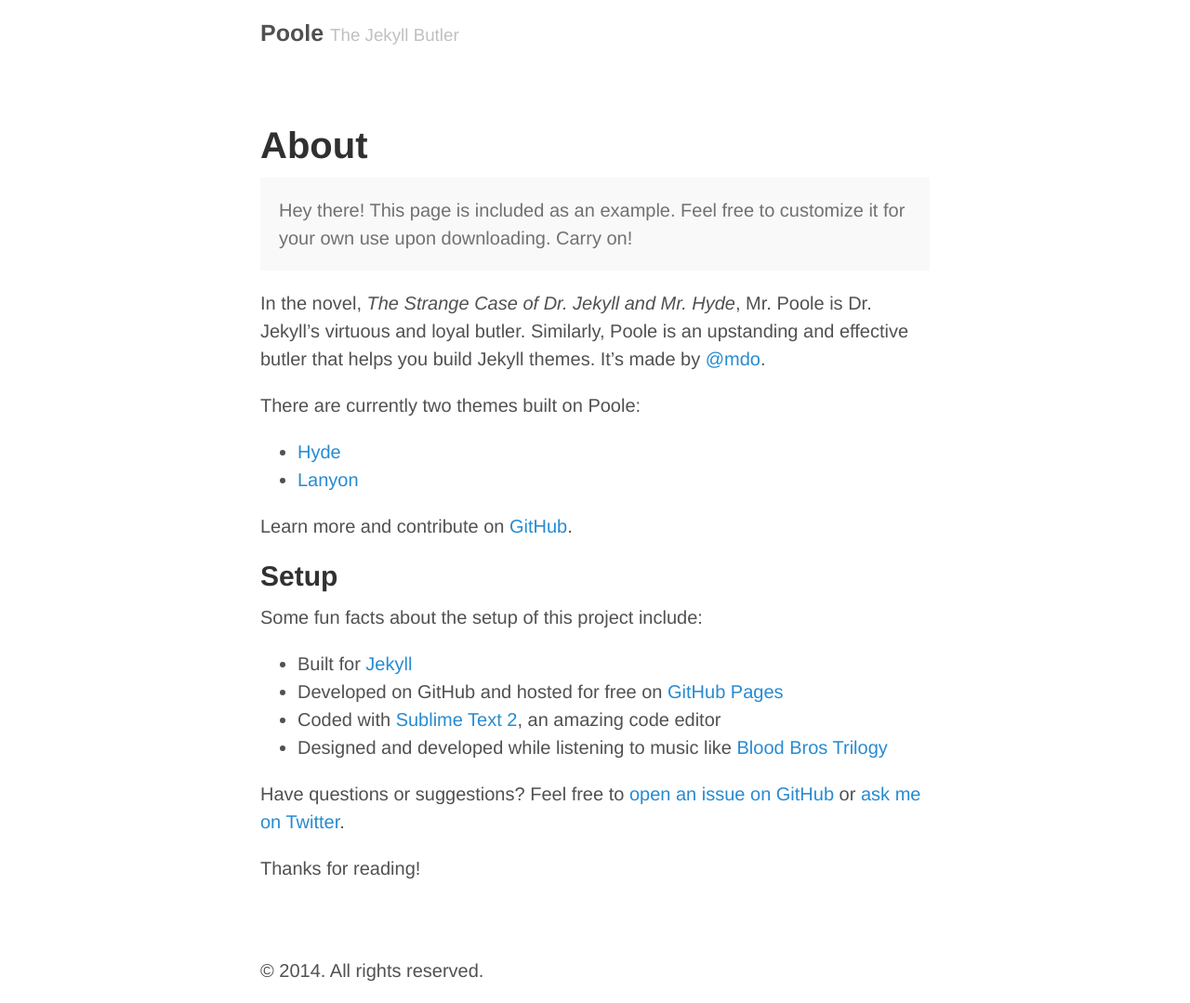
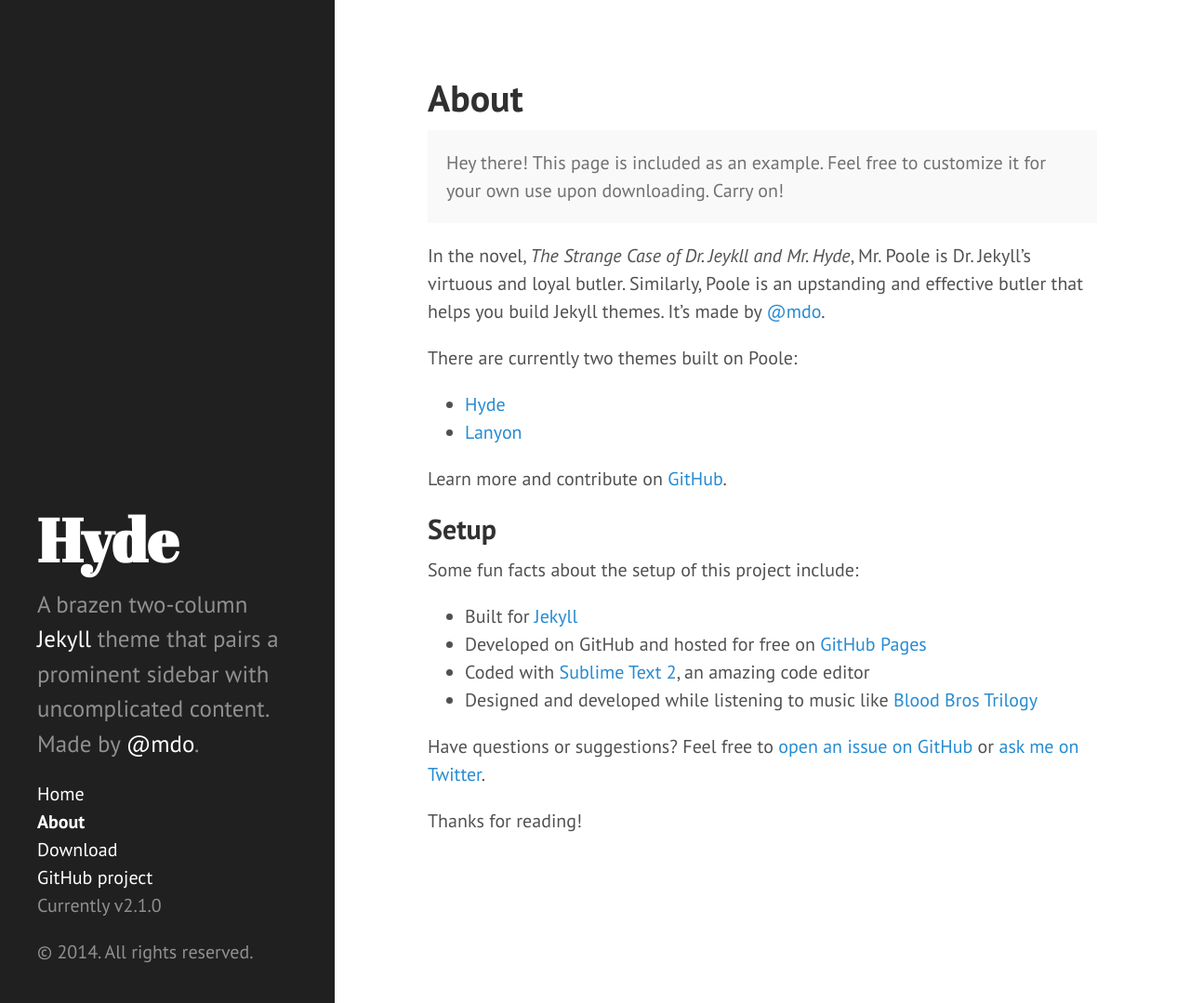
Before and after one commit to electroflame/electroflame.github.io, a Jekyll site: the page built from about.md, in a window 1280 px wide and 1079 px high. Shown: the whole window at 93% size. Built offline with Jekyll 4.4.1, drawn with Linux system fonts in a browser that asks for light colours; Markdown is read by kramdown in place of the engine named in the settings.

Commit message:
Import Hyde.

```diff
--- /dev/null
+++ b/CNAME
@@ -0,0 +1 @@
+hyde.getpoole.com
--- a/_config.yml
+++ b/_config.yml
@@ -6,17 +6,20 @@
 permalink:        pretty
 
 # Setup
-title:            Poole
-tagline:          The Jekyll Butler
-url:              http://getpoole.com
-paginate:         1
+title:            Hyde
+tagline:          'A Jekyll theme'
+description:      'A brazen two-column <a href="http://jekyllrb.com" target="_blank">Jekyll</a> theme that pairs a prominent sidebar with uncomplicated content. Made by <a href="https://twitter.com/mdo" target="_blank">@mdo</a>.'
+url:              http://hyde.getpoole.com
 baseurl:          /
+
 author:
-  name:           Mark Otto
+  name:           'Mark Otto'
   url:            https://twitter.com/mdo
-  email:          markdotto@gmail.com
+
+paginate:         5
 
 # Custom vars
-version:          1.0.0
+version:          2.1.0
+
 github:
-  repo:           https://github.com/poole/poole
+  repo:           https://github.com/poole/hyde
--- a/_includes/head.html
+++ b/_includes/head.html
@@ -1,5 +1,6 @@
 <head>
   <link href="http://gmpg.org/xfn/11" rel="profile">
+  <meta http-equiv="X-UA-Compatible" content="IE=edge">
   <meta http-equiv="content-type" content="text/html; charset=utf-8">
 
   <!-- Enable responsiveness on mobile devices-->
@@ -16,11 +17,13 @@
   <!-- CSS -->
   <link rel="stylesheet" href="{{ site.baseurl }}public/css/poole.css">
   <link rel="stylesheet" href="{{ site.baseurl }}public/css/syntax.css">
+  <link rel="stylesheet" href="{{ site.baseurl }}public/css/hyde.css">
+  <link rel="stylesheet" href="http://fonts.googleapis.com/css?family=PT+Sans:400,400italic,700|Abril+Fatface">
 
   <!-- Icons -->
-  <link rel="apple-touch-icon-precomposed" sizes="144x144" href="{{ site.baseurl }}public/apple-touch-icon-precomposed.png">
-  <link rel="shortcut icon" href="{{ site.baseurl }}public/favicon.ico">
+  <link rel="apple-touch-icon-precomposed" sizes="144x144" href="{{ site.baseurl }}public/apple-touch-icon-144-precomposed.png">
+                                 <link rel="shortcut icon" href="{{ site.baseurl }}public/favicon.ico">
 
   <!-- RSS -->
-  <link rel="alternate" type="application/rss+xml" title="RSS" href="{{ site.baseurl }}atom.xml">
+  <link rel="alternate" type="application/rss+xml" title="RSS" href="/atom.xml">
 </head>
--- /dev/null
+++ b/_includes/sidebar.html
@@ -0,0 +1,36 @@
+<div class="sidebar">
+  <div class="container sidebar-sticky">
+    <div class="sidebar-about">
+      <h1>
+        <a href="{{ site.baseurl }}">
+          {{ site.title }}
+        </a>
+      </h1>
+      <p class="lead">{{ site.description }}</p>
+    </div>
+
+    <nav class="sidebar-nav">
+      <a class="sidebar-nav-item{% if page.url == site.baseurl %} active{% endif %}" href="{{ site.baseurl }}">Home</a>
+
+      {% comment %}
+        The code below dynamically generates a sidebar nav of pages with
+        `layout: page` in the front-matter. See readme for usage.
+      {% endcomment %}
+
+      {% assign pages_list = site.pages %}
+      {% for node in pages_list %}
+        {% if node.title != null %}
+          {% if node.layout == "page" %}
+            <a class="sidebar-nav-item{% if page.url == node.url %} active{% endif %}" href="{{ node.url }}">{{ node.title }}</a>
+          {% endif %}
+        {% endif %}
+      {% endfor %}
+
+      <a class="sidebar-nav-item" href="{{ site.github.repo }}/archive/v{{ site.version }}.zip">Download</a>
+      <a class="sidebar-nav-item" href="{{ site.github.repo }}">GitHub project</a>
+      <span class="sidebar-nav-item">Currently v{{ site.version }}</span>
+    </nav>
+
+    <p>&copy; {{ site.time | date: '%Y' }}. All rights reserved.</p>
+  </div>
+</div>
--- a/_layouts/default.html
+++ b/_layouts/default.html
@@ -5,21 +5,10 @@
 
   <body>
 
-    <div class="container content">
-      <div class="masthead">
-        <h3 class="masthead-title">
-          <a href="{{ site.baseurl }}" title="Home">{{ site.title }}</a>
-          <small>{{ site.tagline }}</small>
-        </h3>
-      </div>
+    {% include sidebar.html %}
 
+    <div class="content container">
       {{ content }}
-
-      <div class="footer">
-        <p>
-          &copy; {{ site.time | date: '%Y' }}. All rights reserved.
-        </p>
-      </div>
     </div>
 
   </body>
--- a/_layouts/post.html
+++ b/_layouts/post.html
@@ -14,7 +14,7 @@
     {% for post in site.related_posts limit:3 %}
       <li>
         <h3>
-          <a href="{{ site.baseurl }}{{ post.url }}">
+          <a href="{{ post.url }}">
             {{ post.title }}
             <small>{{ post.date | date_to_string }}</small>
           </a>
--- a/about.md
+++ b/about.md
@@ -7,7 +7,7 @@
   Hey there! This page is included as an example. Feel free to customize it for your own use upon downloading. Carry on!
 </p>
 
-In the novel, *The Strange Case of Dr. Jekyll and Mr. Hyde*, Mr. Poole is Dr. Jekyll's virtuous and loyal butler. Similarly, Poole is an upstanding and effective butler that helps you build Jekyll themes. It's made by [@mdo](https://twitter.com/mdo).
+In the novel, *The Strange Case of Dr. Jeykll and Mr. Hyde*, Mr. Poole is Dr. Jekyll's virtuous and loyal butler. Similarly, Poole is an upstanding and effective butler that helps you build Jekyll themes. It's made by [@mdo](https://twitter.com/mdo).
 
 There are currently two themes built on Poole:
 
@@ -25,6 +25,6 @@
 * Coded with [Sublime Text 2](http://sublimetext.com), an amazing code editor
 * Designed and developed while listening to music like [Blood Bros Trilogy](https://soundcloud.com/maddecent/sets/blood-bros-series)
 
-Have questions or suggestions? Feel free to [open an issue on GitHub](https://github.com/poole/poole/issues/new) or [ask me on Twitter](https://twitter.com/mdo).
+Have questions or suggestions? Feel free to [open an issue on GitHub](https://github.com/poole/issues/new) or [ask me on Twitter](https://twitter.com/mdo).
 
 Thanks for reading!
--- a/atom.xml
+++ b/atom.xml
@@ -6,8 +6,8 @@
 <feed xmlns="http://www.w3.org/2005/Atom">
 
  <title>{{ site.title }}</title>
- <link href="{{ site.url }}{{ site.baseurl }}atom.xml" rel="self"/>
- <link href="{{ site.url }}{{ site.baseurl }}"/>
+ <link href="{{ site.url }}/atom.xml" rel="self"/>
+ <link href="{{ site.url }}/"/>
  <updated>{{ site.time | date_to_xmlschema }}</updated>
  <id>{{ site.url }}</id>
  <author>
@@ -18,7 +18,7 @@
  {% for post in site.posts %}
  <entry>
    <title>{{ post.title }}</title>
-   <link href="{{ site.url }}{{ site.baseurl }}{{ post.url }}"/>
+   <link href="{{ site.url }}{{ post.url }}"/>
    <updated>{{ post.date | date_to_xmlschema }}</updated>
    <id>{{ site.url }}{{ post.id }}</id>
    <content type="html">{{ post.content | xml_escape }}</content>
--- /dev/null
+++ b/public/css/hyde.css
@@ -0,0 +1,249 @@
+/*
+ *  __                  __
+ * /\ \                /\ \
+ * \ \ \___   __  __   \_\ \     __
+ *  \ \  _ `\/\ \/\ \  /'_` \  /'__`\
+ *   \ \ \ \ \ \ \_\ \/\ \_\ \/\  __/
+ *    \ \_\ \_\/`____ \ \___,_\ \____\
+ *     \/_/\/_/`/___/> \/__,_ /\/____/
+ *                /\___/
+ *                \/__/
+ *
+ * Designed, built, and released under MIT license by @mdo. Learn more at
+ * https://github.com/poole/hyde.
+ */
+
+
+/*
+ * Contents
+ *
+ * Global resets
+ * Sidebar
+ * Container
+ * Reverse layout
+ * Themes
+ */
+
+
+/*
+ * Global resets
+ *
+ * Update the foundational and global aspects of the page.
+ */
+
+html {
+  font-family: "PT Sans", Helvetica, Arial, sans-serif;
+}
+@media (min-width: 48em) {
+  html {
+    font-size: 16px;
+  }
+}
+@media (min-width: 58em) {
+  html {
+    font-size: 20px;
+  }
+}
+
+
+/*
+ * Sidebar
+ *
+ * Flexible banner for housing site name, intro, and "footer" content. Starts
+ * out above content in mobile and later moves to the side with wider viewports.
+ */
+
+.sidebar {
+  text-align: center;
+  padding: 2rem 1rem;
+  color: rgba(255,255,255,.5);
+  background-color: #202020;
+}
+@media (min-width: 48em) {
+  .sidebar {
+    position: fixed;
+    top: 0;
+    left: 0;
+    bottom: 0;
+    width: 18rem;
+    text-align: left;
+  }
+}
+
+/* Sidebar links */
+.sidebar a {
+  color: #fff;
+}
+
+/* About section */
+.sidebar-about h1 {
+  color: #fff;
+  margin-top: 0;
+  font-family: "Abril Fatface", serif;
+  font-size: 3.25rem;
+}
+
+/* Sidebar nav */
+.sidebar-nav {
+  margin-bottom: 1rem;
+}
+.sidebar-nav-item {
+  display: block;
+}
+a.sidebar-nav-item:hover,
+a.sidebar-nav-item:focus {
+  text-decoration: underline;
+}
+.sidebar-nav-item.active {
+  font-weight: bold;
+}
+
+/* Sticky sidebar
+ *
+ * Add the `sidebar-sticky` class to the sidebar's container to affix it the
+ * contents to the bottom of the sidebar in tablets and up.
+ */
+
+@media (min-width: 48em) {
+  .sidebar-sticky {
+    position: absolute;
+    right:  1rem;
+    bottom: 1rem;
+    left:   1rem;
+  }
+}
+
+
+/* Container
+ *
+ * Align the contents of the site above the proper threshold with some margin-fu
+ * with a 25%-wide `.sidebar`.
+ */
+
+.content {
+  padding-top:    4rem;
+  padding-bottom: 4rem;
+}
+
+@media (min-width: 48em) {
+  .content {
+    max-width: 38rem;
+    margin-left: 20rem;
+    margin-right: 2rem;
+  }
+}
+
+@media (min-width: 64em) {
+  .content {
+    margin-left: 22rem;
+    margin-right: 4rem;
+  }
+}
+
+
+/*
+ * Reverse layout
+ *
+ * Flip the orientation of the page by placing the `.sidebar` on the right.
+ */
+
+@media (min-width: 48em) {
+  .layout-reverse .sidebar {
+    left: auto;
+    right: 0;
+  }
+  .layout-reverse .content {
+    margin-left: 2rem;
+    margin-right: 20rem;
+  }
+}
+
+@media (min-width: 64em) {
+  .layout-reverse .content {
+    margin-left: 4rem;
+    margin-right: 22rem;
+  }
+}
+
+
+
+/*
+ * Themes
+ *
+ * As of v1.1, Hyde includes optional themes to color the sidebar and links
+ * within blog posts. To use, add the class of your choosing to the `body`.
+ */
+
+/* Base16 (http://chriskempson.github.io/base16/#default) */
+
+/* Red */
+.theme-base-08 .sidebar {
+  background-color: #ac4142;
+}
+.theme-base-08 .content a,
+.theme-base-08 .related-posts li a:hover {
+  color: #ac4142;
+}
+
+/* Orange */
+.theme-base-09 .sidebar {
+  background-color: #d28445;
+}
+.theme-base-09 .content a,
+.theme-base-09 .related-posts li a:hover {
+  color: #d28445;
+}
+
+/* Yellow */
+.theme-base-0a .sidebar {
+  background-color: #f4bf75;
+}
+.theme-base-0a .content a,
+.theme-base-0a .related-posts li a:hover {
+  color: #f4bf75;
+}
+
+/* Green */
+.theme-base-0b .sidebar {
+  background-color: #90a959;
+}
+.theme-base-0b .content a,
+.theme-base-0b .related-posts li a:hover {
+  color: #90a959;
+}
+
+/* Cyan */
+.theme-base-0c .sidebar {
+  background-color: #75b5aa;
+}
+.theme-base-0c .content a,
+.theme-base-0c .related-posts li a:hover {
+  color: #75b5aa;
+}
+
+/* Blue */
+.theme-base-0d .sidebar {
+  background-color: #6a9fb5;
+}
+.theme-base-0d .content a,
+.theme-base-0d .related-posts li a:hover {
+  color: #6a9fb5;
+}
+
+/* Magenta */
+.theme-base-0e .sidebar {
+  background-color: #aa759f;
+}
+.theme-base-0e .content a,
+.theme-base-0e .related-posts li a:hover {
+  color: #aa759f;
+}
+
+/* Brown */
+.theme-base-0f .sidebar {
+  background-color: #8f5536;
+}
+.theme-base-0f .content a,
+.theme-base-0f .related-posts li a:hover {
+  color: #8f5536;
+}
```
Also changed, not shown: _posts/2012-02-06-whats-jekyll.md (added, +12 -0 lines), _posts/2012-02-07-example-content.md (added, +138 -0 lines), _posts/2013-12-28-introducing-hyde.md (added, +37 -0 lines), README.md, index.html (line endings or trailing spaces), public/apple-touch-icon-144-precomposed.png (added), public/favicon.ico.
